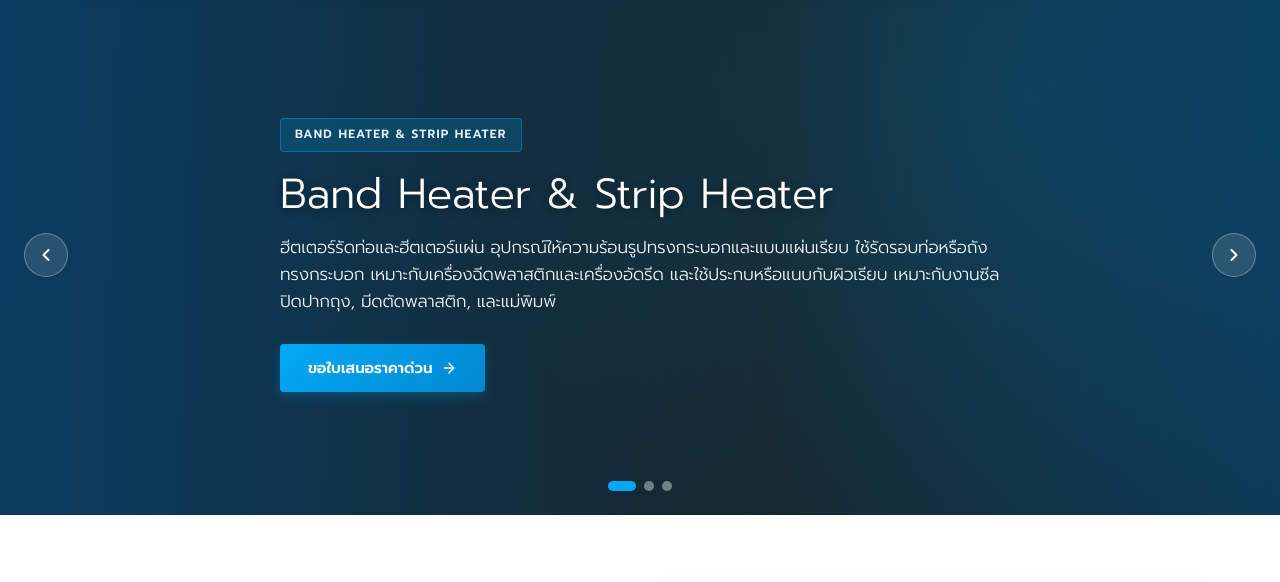
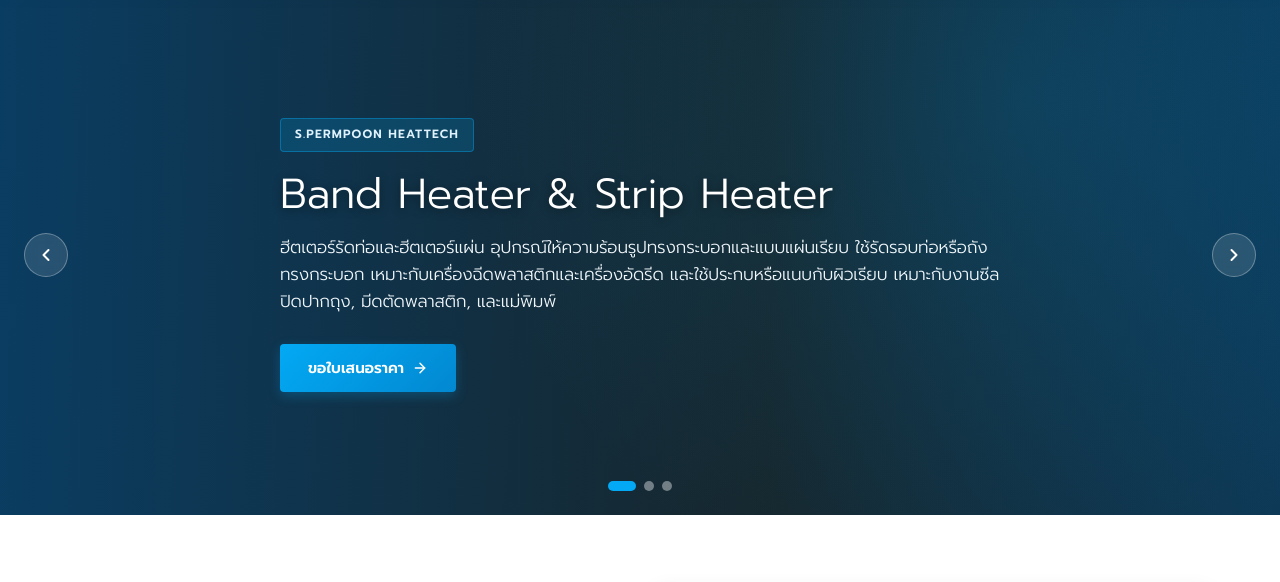
Before and after one commit to chayuthdr-sys/Side1, a website: page index.html in a window 1280 px wide. Shown: the part 91-673 px from the top of the page. Drawn offline with Linux system fonts and the light colour scheme.

Commit message:
Update hero badge to S.PERMPOON HEATTECH and simplify quote buttons text

```diff
--- a/index.html
+++ b/index.html
@@ -101,11 +101,11 @@
     <div class="hero-slide active" style="background: linear-gradient(135deg, #0a3d62 0%, #17252a 100%);">
       <div class="hero-slide-overlay"></div>
       <div class="container hero-slide-content">
-        <span class="hero-badge">BAND HEATER &amp; STRIP HEATER</span>
+        <span class="hero-badge">S.PERMPOON HEATTECH</span>
         <h1 class="hero-title">Band Heater &amp; Strip Heater</h1>
         <h2 class="hero-subtitle">ฮีตเตอร์รัดท่อและฮีตเตอร์แผ่น อุปกรณ์ให้ความร้อนรูปทรงกระบอกและแบบแผ่นเรียบ ใช้รัดรอบท่อหรือถังทรงกระบอก เหมาะกับเครื่องฉีดพลาสติกและเครื่องอัดรีด และใช้ประกบหรือแนบกับผิวเรียบ เหมาะกับงานซีลปิดปากถุง, มีดตัดพลาสติก, และแม่พิมพ์</h2>
         <a href="#contact" class="btn-read-more">
-          <span>ขอใบเสนอราคาด่วน</span>
+          <span>ขอใบเสนอราคา</span>
           <svg width="16" height="16" viewBox="0 0 24 24" fill="none" stroke="currentColor" stroke-width="2.2" stroke-linecap="round" stroke-linejoin="round">
             <line x1="5" y1="12" x2="19" y2="12"></line>
             <polyline points="12 5 19 12 12 19"></polyline>
@@ -122,7 +122,7 @@
         <h1 class="hero-title">Tubular Heater &amp; Finned Heater</h1>
         <h2 class="hero-subtitle">ฮีตเตอร์ท่อกลมและฮีตเตอร์ครีบ เน้นใช้ให้ความร้อนกับอากาศและของเหลวได้เป็นอย่างดี เช่น งานอุ่น งานต้ม และสำหรับการอบสี งานตู้อบ</h2>
         <a href="#contact" class="btn-read-more">
-          <span>ขอใบเสนอราคาด่วน</span>
+          <span>ขอใบเสนอราคา</span>
           <svg width="16" height="16" viewBox="0 0 24 24" fill="none" stroke="currentColor" stroke-width="2.2" stroke-linecap="round" stroke-linejoin="round">
             <line x1="5" y1="12" x2="19" y2="12"></line>
             <polyline points="12 5 19 12 12 19"></polyline>
```
